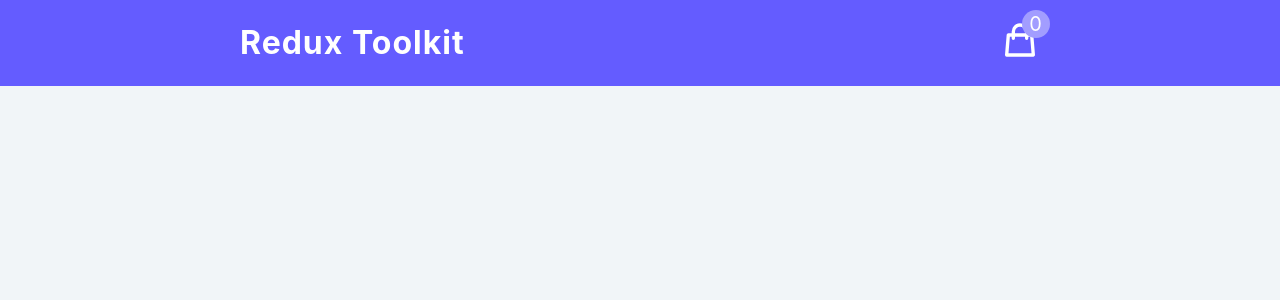
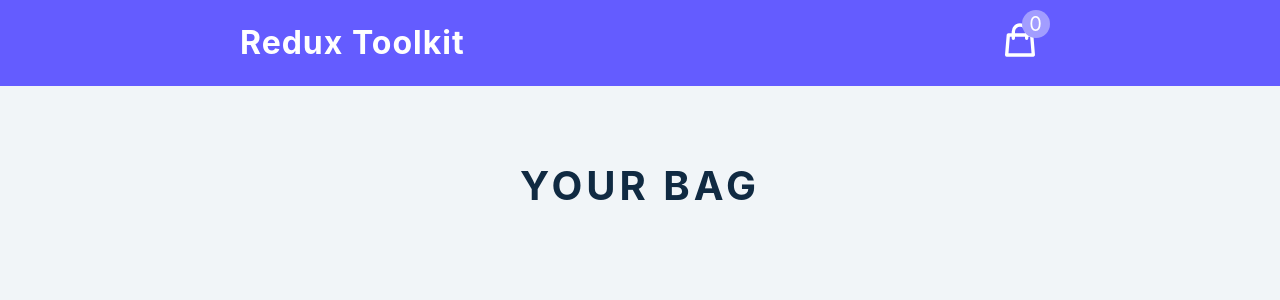
Before and after one commit to MastooraTurkmen/Redux-Project, a React (Create React App) app: page / in a window 1280 px wide. Shown: the top 300 px of the page. Built offline with nearby package versions, Linux system fonts and the light colour scheme.

Commit message:
redux cartContainer

```diff
--- a/src/component/CartContainer.js
+++ b/src/component/CartContainer.js
@@ -8,7 +8,7 @@
         return (
             <section className="cart">
                 <header>
-
+                    <h2>Your bag</h2>
                 </header>
             </section>
         )
```
